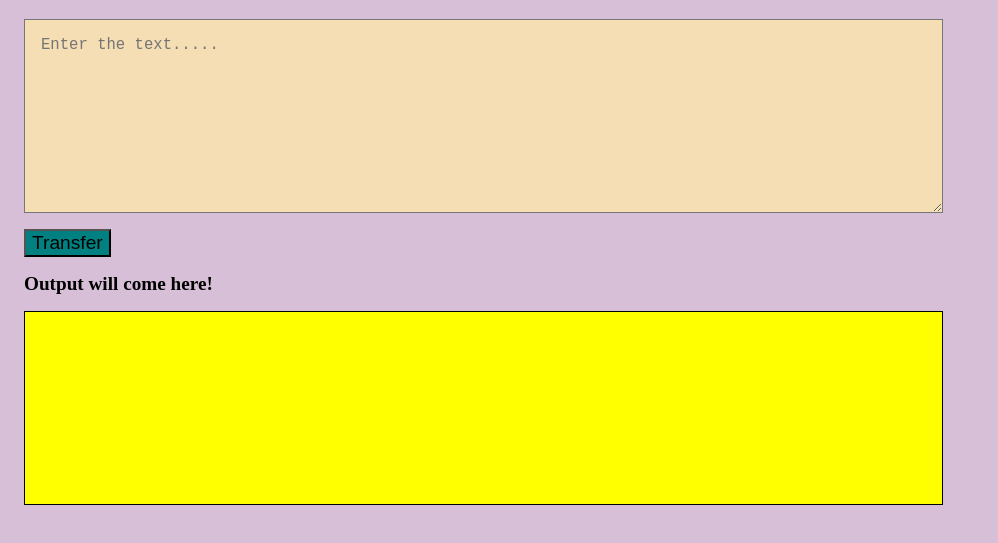
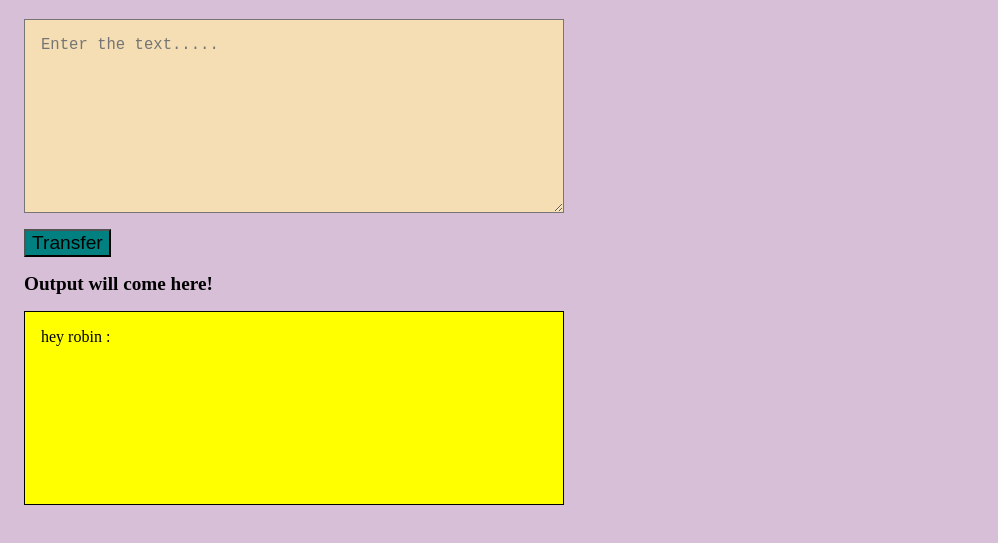
Before and after one commit to E-Robin/Talk-banana, a plain HTML site: page index.html in a window 1280 px wide. Both pictures are taken after a click on the button "Transfer". Shown: the part 61-604 px from the top of the page, without its empty margins (0-998 px from the left). Drawn offline with Linux system fonts and the light colour scheme.

Commit message:
js updated

```diff
--- a/index.html
+++ b/index.html
@@ -10,16 +10,16 @@
 
     body{background-color: thistle;}
 
-    #txtinput{display: block;
+    #txt-input{display: block;
     padding:1rem;
     height:20vh;
-    width :70%;
+    width :40%;
     margin:1rem;
     background-color: wheat;
     font-size:larger}
     #output{border:1px solid black;
         height:20vh;
-        width:70%;
+        width:40%;
         padding:1rem;
         margin:1rem;
         background-color: yellow;
@@ -35,8 +35,8 @@
 
     <h1>This is a Banana app</h1>
 
-    <textarea placeholder="Enter the text....." id="txtinput" cols="30" rows="10"></textarea>
-    <button style="font-size: larger;" class="btn-transfer">Transfer</button>
+    <textarea placeholder="Enter the text....." id="txt-input" ></textarea>
+    <button style="font-size: larger;" id="btn-transfer">Transfer</button>
 
     <!-- <textarea name="" id="" cols="30" rows="10"></textarea> -->
 
@@ -45,6 +45,6 @@
 
 
 
-    <script src="talk.js"></script>
+    <script src="talk.js" type="text/javascript"></script>
 </body>
 </html>
--- a/talk.js
+++ b/talk.js
@@ -1,6 +1,22 @@
 var btnTranslate=document.querySelector("#btn-transfer");
+var txtInput=document.querySelector("#txt-input");
+var divOutput=document.querySelector("#output");
 
-btnTranslate.addEventListener("click",function clickEventHandler ()
-{
-    console.log("clicked");
-})
+// divOutput.innerText="Robin singh Gusain"
+document.getElementById("output").innerText="robin singh is great "
+
+
+
+
+
+btnTranslate.addEventListener("click",clickHandler);
+function clickHandler(){
+    console.log("clickedd!!!");
+    console.log("input:", txtInput.value);
+    divOutput.innerText="hey robin :  " + txtInput.value;
+}
+
+// btnTranslate.addEventListener("click",function clickEventHandler ()
+// {
+//     console.log("clicked");
+// })
```
